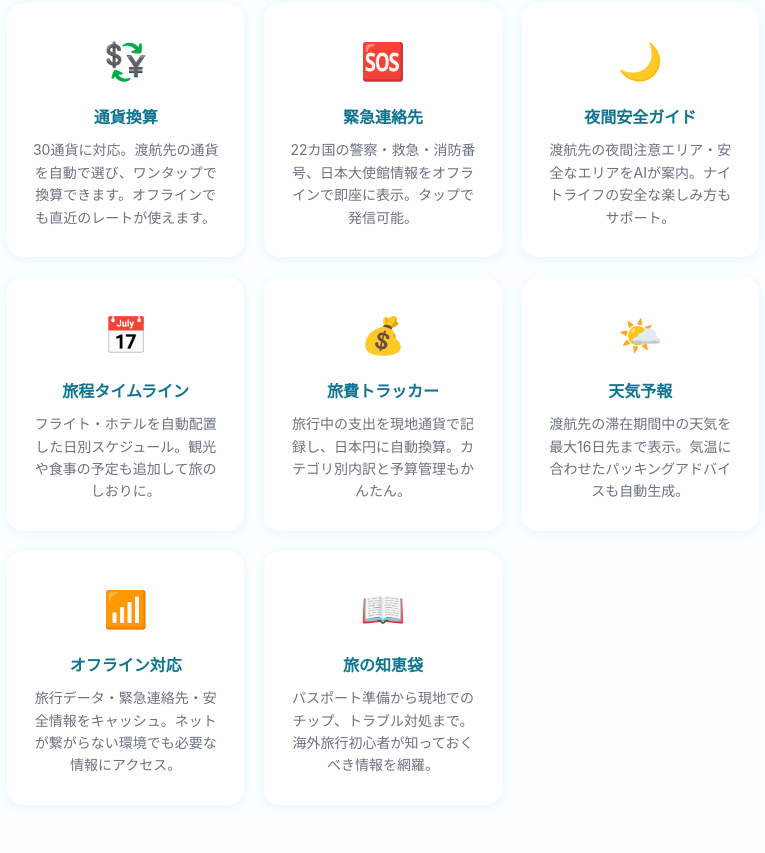
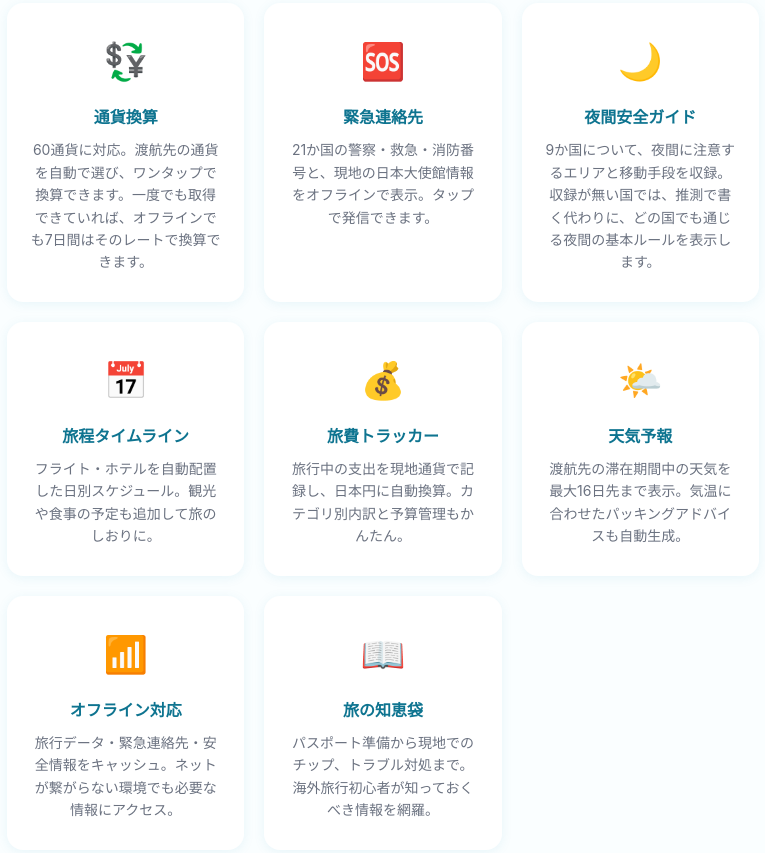
Before and after one commit to takatadc-code/tripready, a website: page index.html in a window 1280 px wide. Shown: the part 1478-2331 px from the top of the page, without its empty margins (257-1022 px from the left). Drawn offline with Linux system fonts and the light colour scheme.

Commit message:
LPの数字を、アプリの実データに合わせた
compliance-checker の検査で、LPの記載が実装とずれていた。

・「22カ国の緊急連絡先」→ 実データは21か国
・「30通貨に対応」→ 実データは60通貨（少なく言っていた）
・「オフラインでも直近のレート」→ 一度でも取得できていれば7日間、と条件を明記
・「夜間注意エリアをAIが案内」→ エリア情報はAI生成ではなく収録データで、9か国のみ。
  アプリ本体は収録が無い国で「推測では書いていません」と正直に出しているのに、
  LPだけ全国対応のように読めた
・「国・都市別に表示」→ 収録のある9か国に限定
・「8つのユニバーサル夜間ルールで安全を確保」→ ルールを読んでも安全は確保できない。
  断定を外した

件数はすべてアプリのソースを数え直して確認した
（emergency-contacts 21 / embassy-contacts 15 / nightlife-safety 9 / CURRENCIES 60、
　キャッシュは STALE_CACHE_MAX_MS = 7日）。

```diff
--- a/index.html
+++ b/index.html
@@ -265,17 +265,17 @@
       <div class="feature-card">
         <div class="feature-icon">💱</div>
         <h3>通貨換算</h3>
-        <p>30通貨に対応。渡航先の通貨を自動で選び、ワンタップで換算できます。オフラインでも直近のレートが使えます。</p>
+        <p>60通貨に対応。渡航先の通貨を自動で選び、ワンタップで換算できます。一度でも取得できていれば、オフラインでも7日間はそのレートで換算できます。</p>
       </div>
       <div class="feature-card">
         <div class="feature-icon">🆘</div>
         <h3>緊急連絡先</h3>
-        <p>22カ国の警察・救急・消防番号、日本大使館情報をオフラインで即座に表示。タップで発信可能。</p>
+        <p>21か国の警察・救急・消防番号と、現地の日本大使館情報をオフラインで表示。タップで発信できます。</p>
       </div>
       <div class="feature-card">
         <div class="feature-icon">🌙</div>
         <h3>夜間安全ガイド</h3>
-        <p>渡航先の夜間注意エリア・安全なエリアをAIが案内。ナイトライフの安全な楽しみ方もサポート。</p>
+        <p>9か国について、夜間に注意するエリアと移動手段を収録。収録が無い国では、推測で書く代わりに、どの国でも通じる夜間の基本ルールを表示します。</p>
       </div>
       <div class="feature-card">
         <div class="feature-icon">📅</div>
@@ -855,9 +855,9 @@
       </div>
       <div class="showcase-text">
         <h3 style="color:#E0E7FF;">🌙 夜も安全に旅を楽しむ</h3>
-        <p style="color:#C7D2FE;">渡航先の夜間に注意すべきエリア、安全に楽しめるエリアを国・都市別に表示。夜間の移動手段、飲食の注意点、よくある詐欺の手口もまとめて確認できます。</p>
+        <p style="color:#C7D2FE;">収録のある9か国では、夜間に注意すべきエリアと安全に楽しめるエリア、移動手段、飲食の注意点、よくある詐欺の手口を確認できます。それ以外の国では、共通の基本ルールと外務省の案内へご案内します。</p>
         <p style="color:#C7D2FE;">AIに具体的な質問もOK。「バンコクで安全に飲めるバーは？」「パリの夜、安全な移動手段は？」など、現地に合わせたアドバイスをその場で。</p>
-        <div class="highlight" style="background:rgba(99,102,241,0.2); border-color:#6366F1; color:#A5B4FC;">🛡️ 8つのユニバーサル夜間ルールで安全を確保</div>
+        <div class="highlight" style="background:rgba(99,102,241,0.2); border-color:#6366F1; color:#A5B4FC;">🛡️ どの国でも通じる、夜間の基本ルールを8つ収録</div>
       </div>
     </div>
   </div>
```
